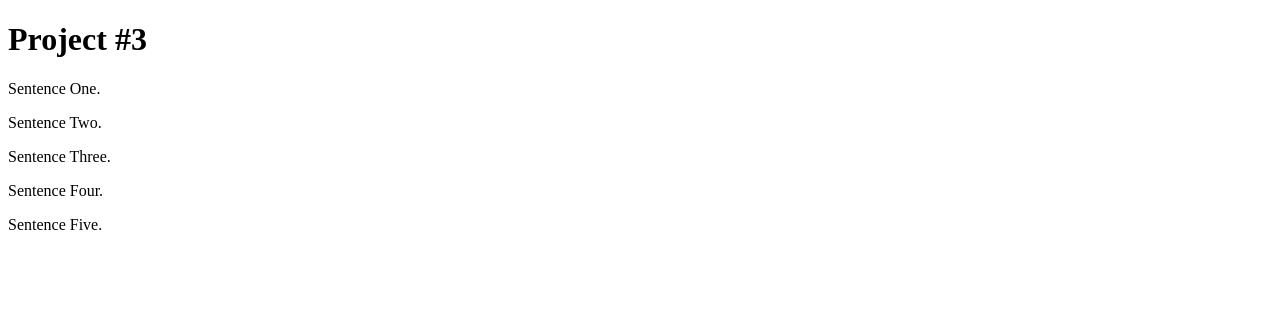
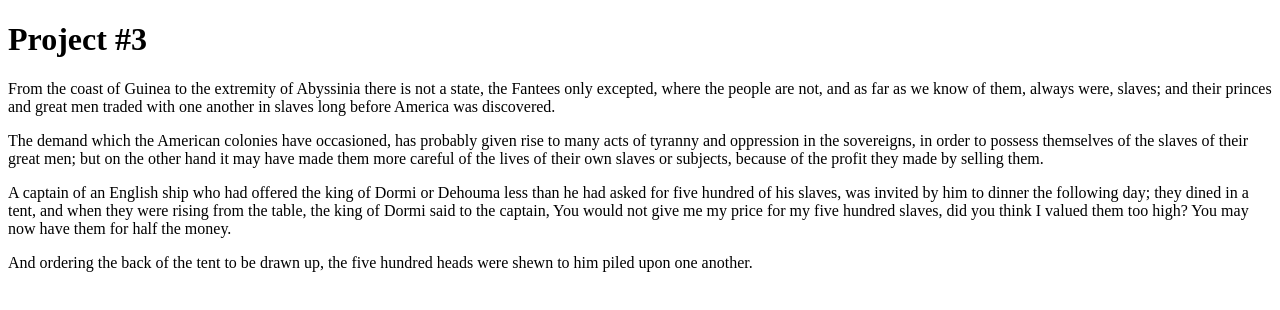
Before and after one commit to dforence2/HelloWorld, a plain HTML site: page index.html in a window 1280 px wide. Drawn offline with Linux system fonts and the light colour scheme; a script that the page names is missing.

Commit message:
Create index.html

```diff
--- a/index.html
+++ b/index.html
@@ -2,13 +2,13 @@
   <html>
     <head>
       <title>Knox's Tracts</title>
+      <script src="https://hypothes.is/embed.js" async></script>
     </head>
         <body>
           <h1>Project #3</h1>
-        <p>Sentence One.</p>
-        <p>Sentence Two.</p>
-        <p>Sentence Three.</p>
-        <p>Sentence Four.</p>
-        <p>Sentence Five.</p>
+        <p>From the coast of Guinea to the extremity of Abyssinia there is not a state, the Fantees only excepted, where the people are not, and as far as we know of them, always were, slaves; and their princes and great men traded with one another in slaves long before America was discovered.  </p>
+        <p>The demand which the American colonies have occasioned, has probably given rise to many acts of tyranny and oppression in the sovereigns, in order to possess themselves of the slaves of their great men; but on the other hand it may have made them more careful of the lives of their own slaves or subjects, because of the profit they made by selling them.  </p>
+        <p>A captain of an English ship who had offered the king of Dormi or Dehouma less than he had asked for five hundred of his slaves, was invited by him to dinner the following day; they dined in a tent, and when they were rising from the table, the king of Dormi said to the captain, You would not give me my price for my five hundred slaves, did you think I valued them too high?  You may now have them for half the money.  </p>
+        <p>And ordering the back of the tent to be drawn up, the five hundred heads were shewn to him piled upon one another.</p>
       </body>
   </html>
```
